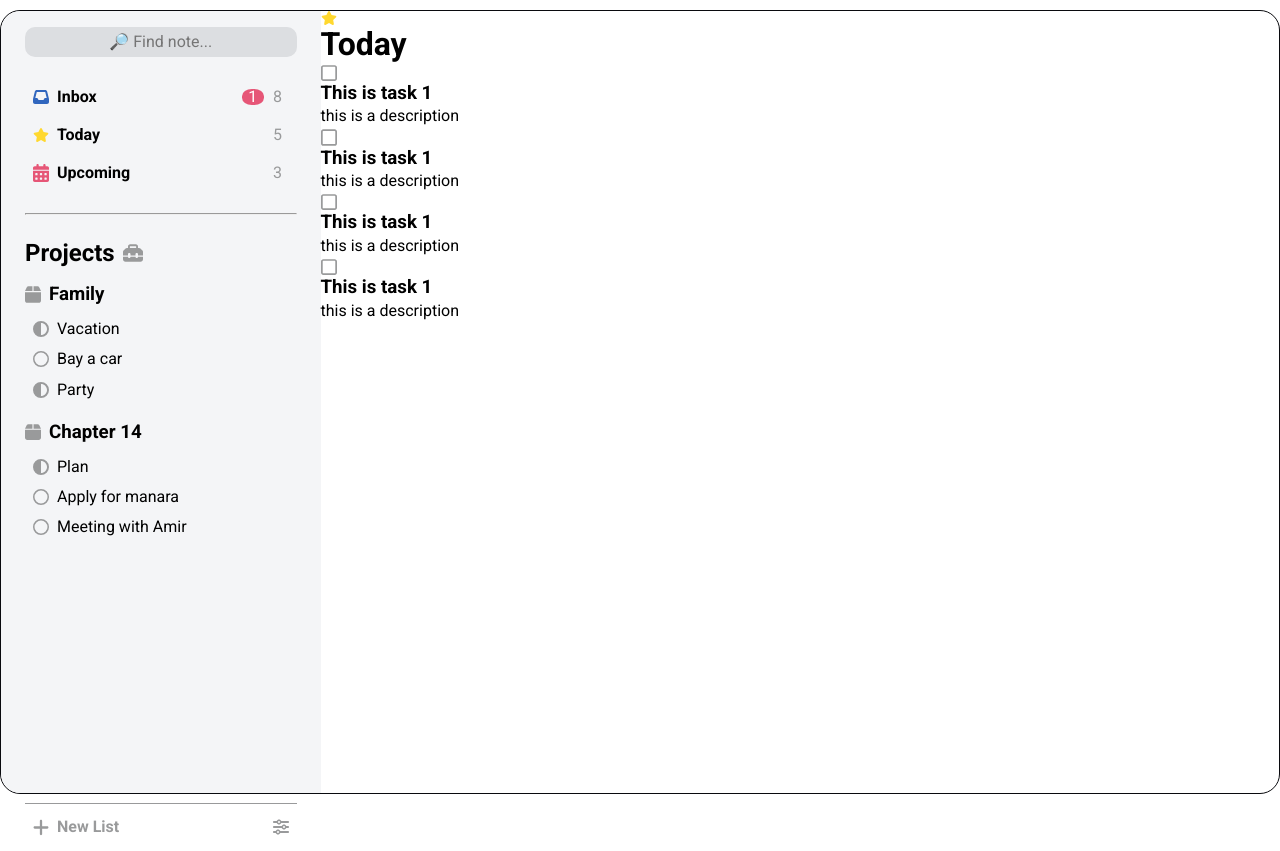
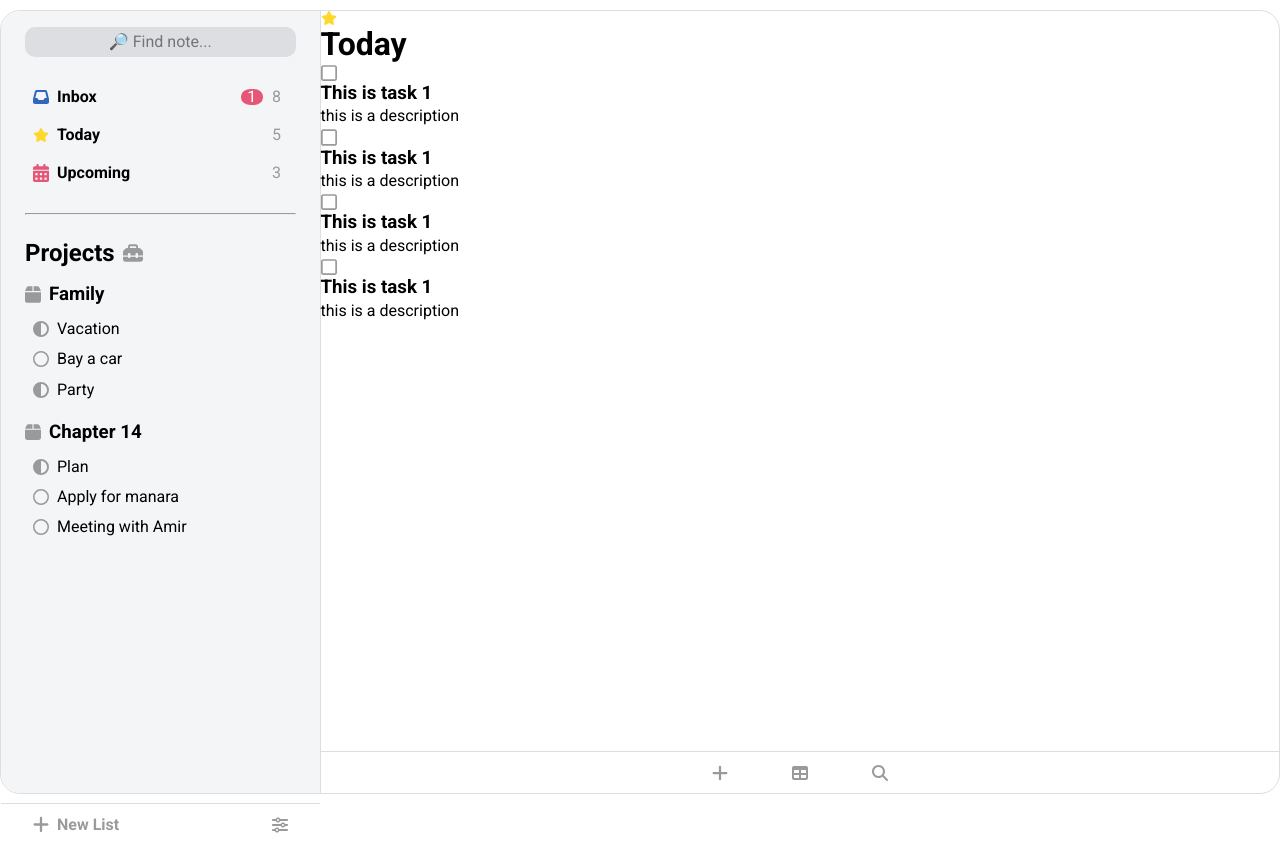
Before and after one commit to Moath-COE/MoazToDo, a website built with webpack: page src/templates/template.html in a window 1280 px wide. Built offline with nearby package versions, Linux system fonts and the light colour scheme.

Commit message:
Style canvas footer

```diff
--- a/src/styles/canvas.css
+++ b/src/styles/canvas.css
@@ -1,4 +1,27 @@
 /* Canvas styles */
 main {
   flex: 1;
+  display: flex;
+  flex-direction: column;
+  justify-content: space-between;
 }
+
+main li:hover,
+main button:hover {
+  background-color: var(--mid-gray);
+  border-radius: 10px;
+}
+
+/* Canvas footer */
+.canvas_footer {
+  display: flex;
+  align-items: center;
+  justify-content: center;
+  padding: 0.5rem 1.5rem;
+  border-top: 1px solid var(--mid-gray);
+  gap: 2rem;
+}
+
+.canvas_footer button {
+  padding: 0.2rem 1rem;
+}
--- a/src/styles/main.css
+++ b/src/styles/main.css
@@ -95,6 +95,10 @@ button {
   padding: 0;
 }
 
+button:hover {
+  cursor: pointer;
+}
+
 /* Colors & Defaults */
 
 :root {
@@ -115,7 +119,7 @@ body {
   font-family: "Roboto", sans-serif;
   height: 98vh;
   max-width: 1280px;
-  border: solid var(--text-color) 1px;
+  border: solid var(--mid-gray) 1px;
   border-radius: 20px;
   margin: 10px auto;
   display: flex;
--- a/src/styles/nav.css
+++ b/src/styles/nav.css
@@ -3,12 +3,12 @@ nav {
   width: 25%;
   flex-shrink: 0;
   background: var(--light-gray);
-  padding: 1rem 1.5rem 0 1.5rem;
   display: flex;
   flex-direction: column;
   align-items: center;
   justify-content: space-between;
   border-radius: 20px 0 0 20px;
+  border-right: 1px solid var(--mid-gray);
 }
 
 nav li {
@@ -24,6 +24,11 @@ nav button:hover,
 }
 
 /* Top sections styles */
+
+.top {
+  padding: 1rem 1.5rem 0 1.5rem;
+}
+
 .top,
 .nav_footer {
   width: 100%;
@@ -145,10 +150,9 @@ nav button:hover,
   display: flex;
   align-items: center;
   justify-content: space-between;
-  padding: 0.5rem 0;
-  border-top: 1px solid var(--dark-gray);
+  padding: 0.5rem 1.5rem;
+  border-top: 1px solid var(--mid-gray);
   gap: 0.5rem;
-  margin-bottom: 0.2rem;
 }
 
 .nav_footer button {
@@ -163,4 +167,5 @@ nav button:hover,
   gap: 0.5rem;
   color: var(--dark-gray);
   font-weight: bold;
+  line-height: 1;
 }
--- a/src/templates/template.html
+++ b/src/templates/template.html
@@ -156,6 +156,7 @@
       </div>
     </nav>
     <main class="canvas">
+      <div class="canvas_main">
         <h1>
           <img
             src="../assets/icons/star-solid.svg"
@@ -212,6 +213,28 @@
             </div>
           </div>
         </div>
+      </div>
+      <div class="canvas_footer">
+        <button type="button" class="canvas_footer_btn">
+          <img
+            src="../assets/icons/plus-solid.svg"
+            alt="plus-solid"
+            class="icon"
+          /></button
+        ><button type="button" class="canvas_footer_btn">
+          <img
+            src="../assets/icons/table-solid.svg"
+            alt="calendar-days-solid"
+            class="icon"
+          /></button
+        ><button type="button" class="canvas_footer_btn">
+          <img
+            src="../assets/icons/magnifying-glass-solid.svg"
+            alt="magnifying-glass-solid"
+            class="icon"
+          />
+        </button>
+      </div>
     </main>
   </body>
 </html>
```
Also changed, not shown: src/assets/icons/table-solid.svg (added), 1 other file. Lines whose indentation alone changed are shown as unchanged.
